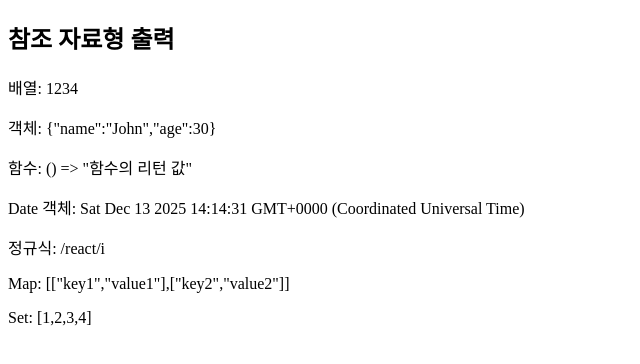
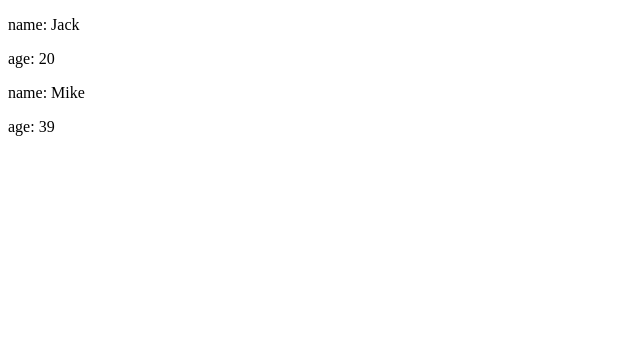
Before and after one commit to kim0hun/Inflearn_React, a React (Vite) app in the folder study/: page / in a window 1280 px wide. Shown: the top 364 px of the page, without its empty margins (0-640 px from the left). Built offline with nearby package versions, Linux system fonts and the light colour scheme.

Commit message:
33. 컴포넌트에 데이터 전달하기1

```diff
--- a/study/src/App.tsx
+++ b/study/src/App.tsx
@@ -1,26 +1,10 @@
+import User from "./components/User";
+
 export default function App() {
-
-  const referenceArray = [1, 2, 3, 4];
-  const referenceObject = { name: "John", age: 30 };
-  const referenceFunction = () => "함수의 리턴 값";
-  const referenceDate = new Date();
-  const referenceRegExp = /react/i;
-  const referenceMap = new Map([
-    ["key1", "value1"],
-    ["key2", "value2"]
-  ]);
-  const referenceSet = new Set([1, 2, 3, 4]);
-
   return (
     <>
-      <h2>참조 자료형 출력</h2>
-      <p>배열: {referenceArray}</p>
-      <p>객체: {JSON.stringify(referenceObject)}</p>
-      <p>함수: {referenceFunction.toString()}</p>
-      <p>Date 객체: {referenceDate.toString()}</p>
-      <p>정규식: {referenceRegExp.toString()}</p>
-      <p>Map: {JSON.stringify(Array.from(referenceMap))}</p>
-      <p>Set: {JSON.stringify(Array.from(referenceSet))}</p>
+      <User name="Jack" age={20} />
+      <User name="Mike" age={39} />
     </>
   );
 }
--- /dev/null
+++ b/study/src/components/User.tsx
@@ -0,0 +1,10 @@
+export default function User(props: { name: string; age: number }) {
+  console.log(props);
+
+  return (
+    <>
+      <p>name: {props.name}</p>
+      <p>age: {props.age}</p>
+    </>
+  );
+}
```
